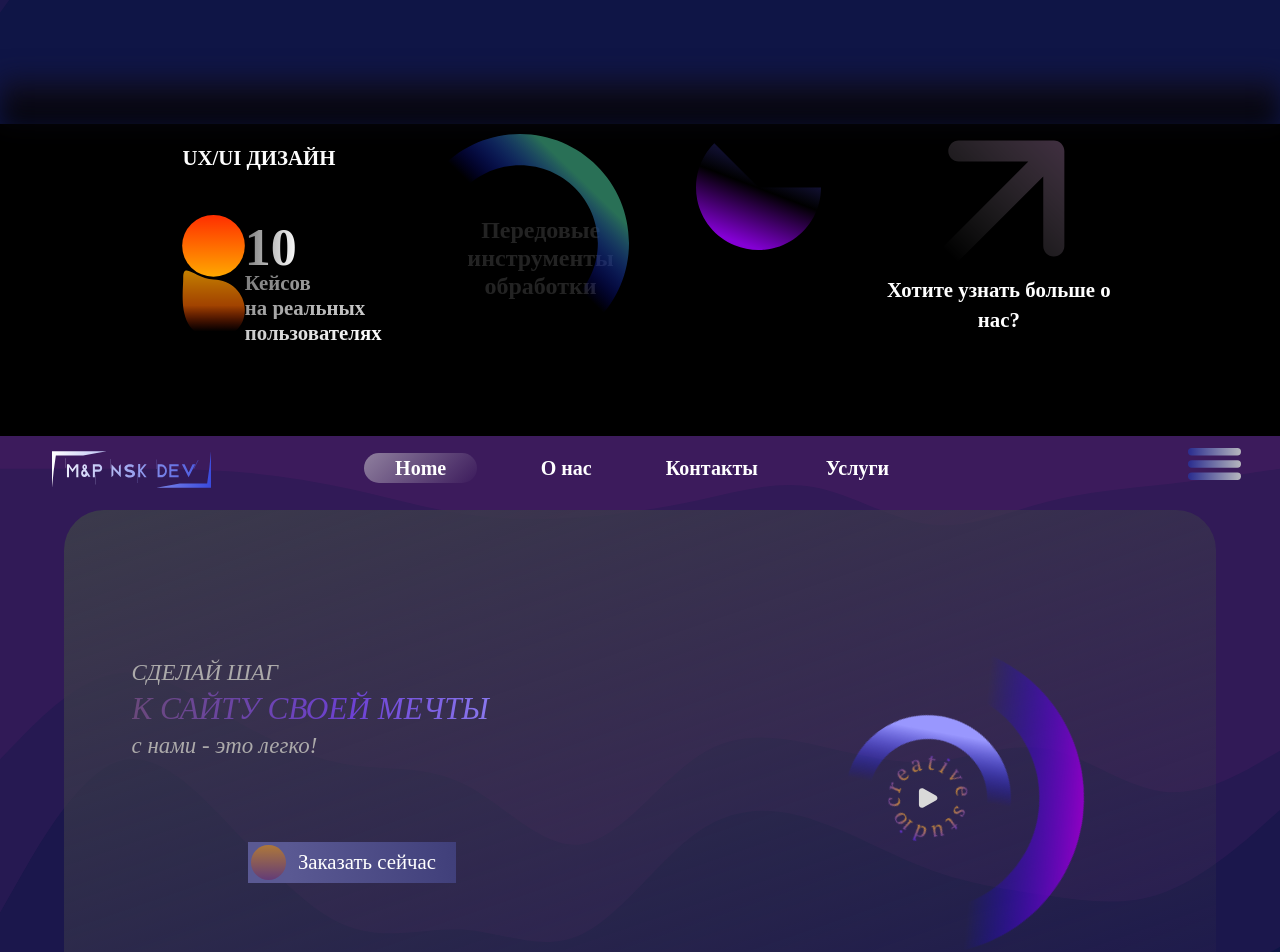
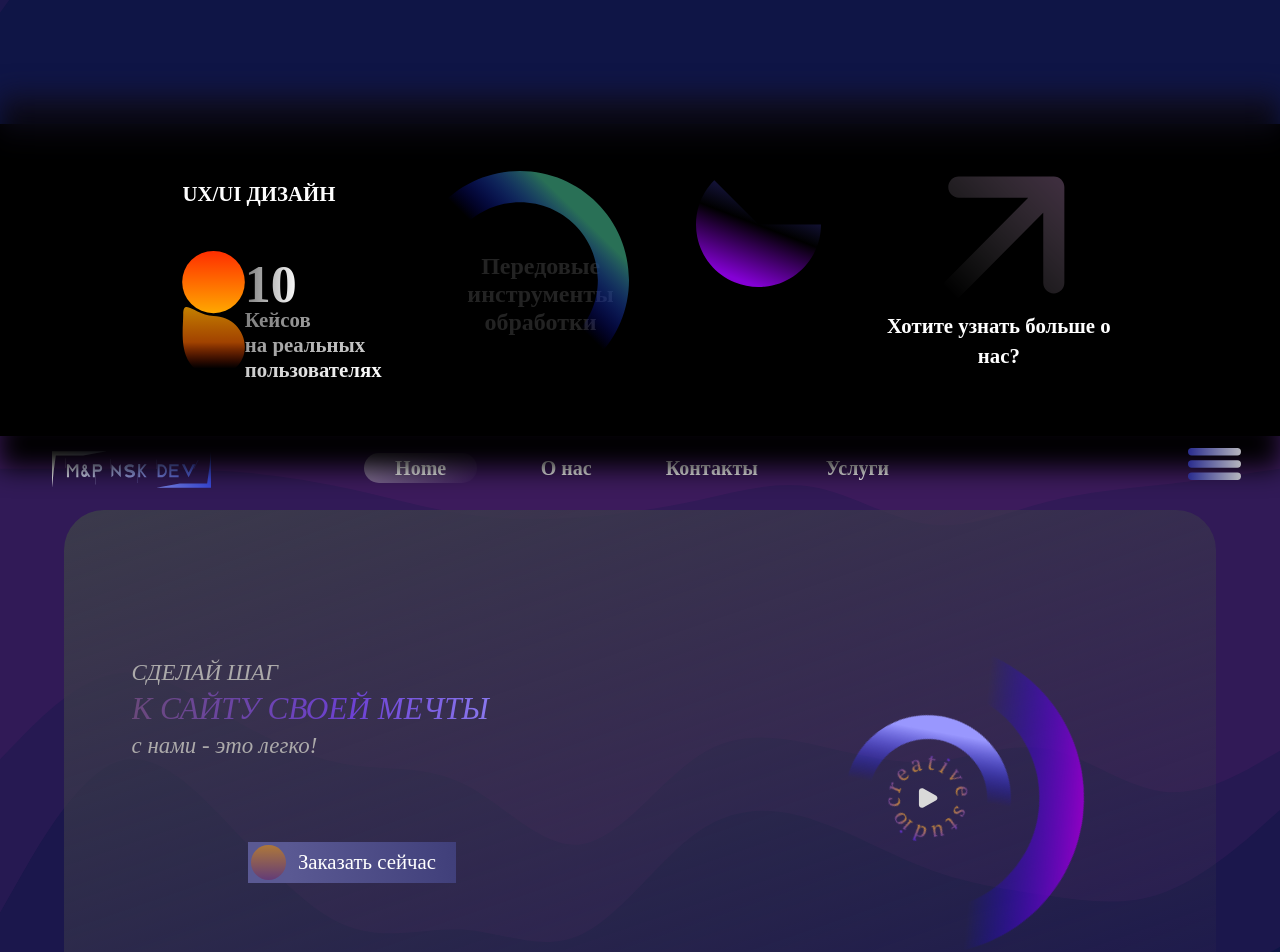
Before and after one commit to PavelMosolov79/new-site-company, a Next.js app: page / in a window 1280 px wide. Shown: the part 660-1612 px from the top of the page. Built offline with nearby package versions, Linux system fonts and the light colour scheme.

Commit message:
Added block before

```diff
--- a/src/mainPage/MainPage/blocksSection/BlocksSectionDesctop.css
+++ b/src/mainPage/MainPage/blocksSection/BlocksSectionDesctop.css
@@ -50,6 +50,7 @@
     .blocks__layout{
         display: flex;
         justify-content: center;
+        align-items: center;
 
         /* background-color: aliceblue; */
         width: 100%;
@@ -286,4 +287,15 @@
         height: calc(var(--index) * 15);
         animation: RotationTwo 5s infinite linear;
     }
+
+    .blocks::before{
+        background-color: #FFFFFF;
+        content: " ";
+        background: linear-gradient(#000000 0%, rgb(0, 0, 0) 100%);
+        width: 100%;
+        height: 50px;
+        bottom: -41%;
+        filter: blur(13px);
+        position: absolute;
+    }
 }
--- a/src/mainPage/MainPage/mainSection/MainSectionDesctop.css
+++ b/src/mainPage/MainPage/mainSection/MainSectionDesctop.css
@@ -333,7 +333,7 @@
         background: linear-gradient(#131129 0%, rgb(0, 0, 0) 100%);
         width: 100%;
         height: 50px;
-        bottom: -5px;
+        bottom: -20px;
         filter: blur(13px);
         position: absolute;
     }
```
